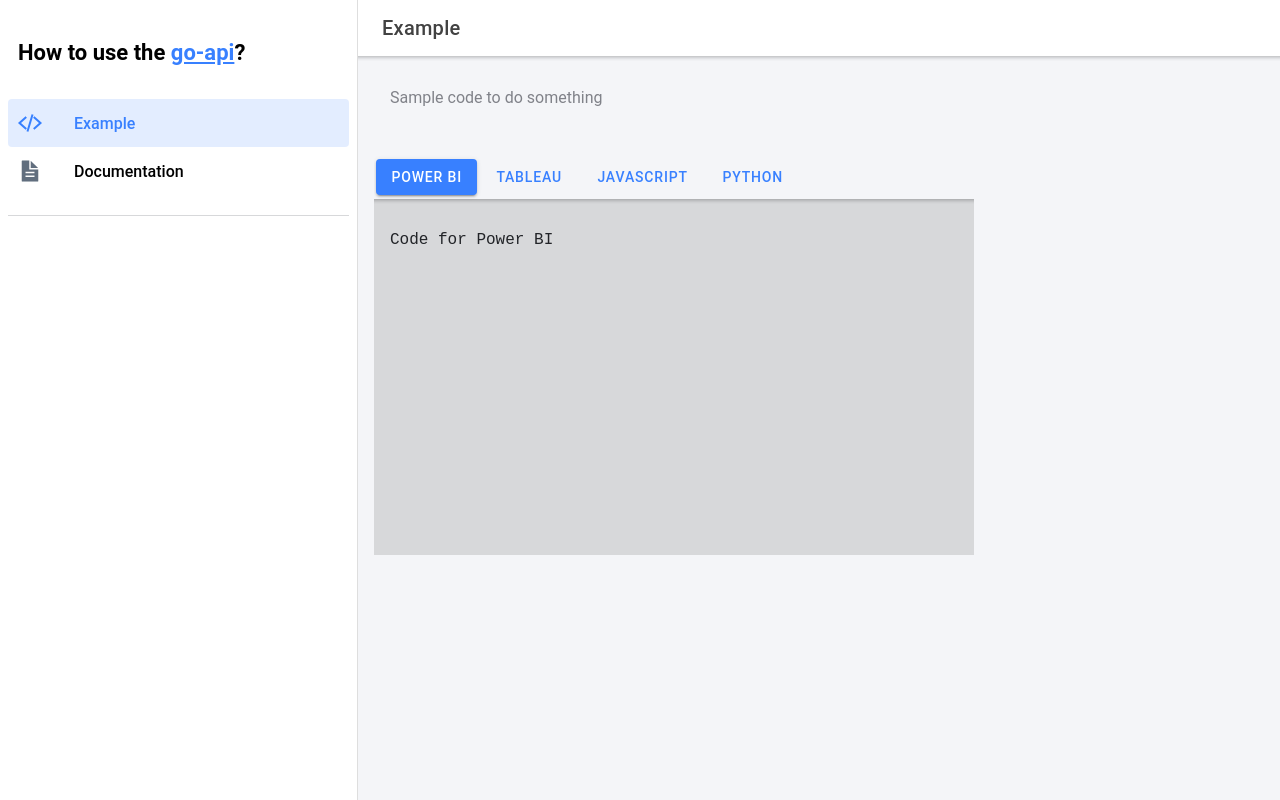
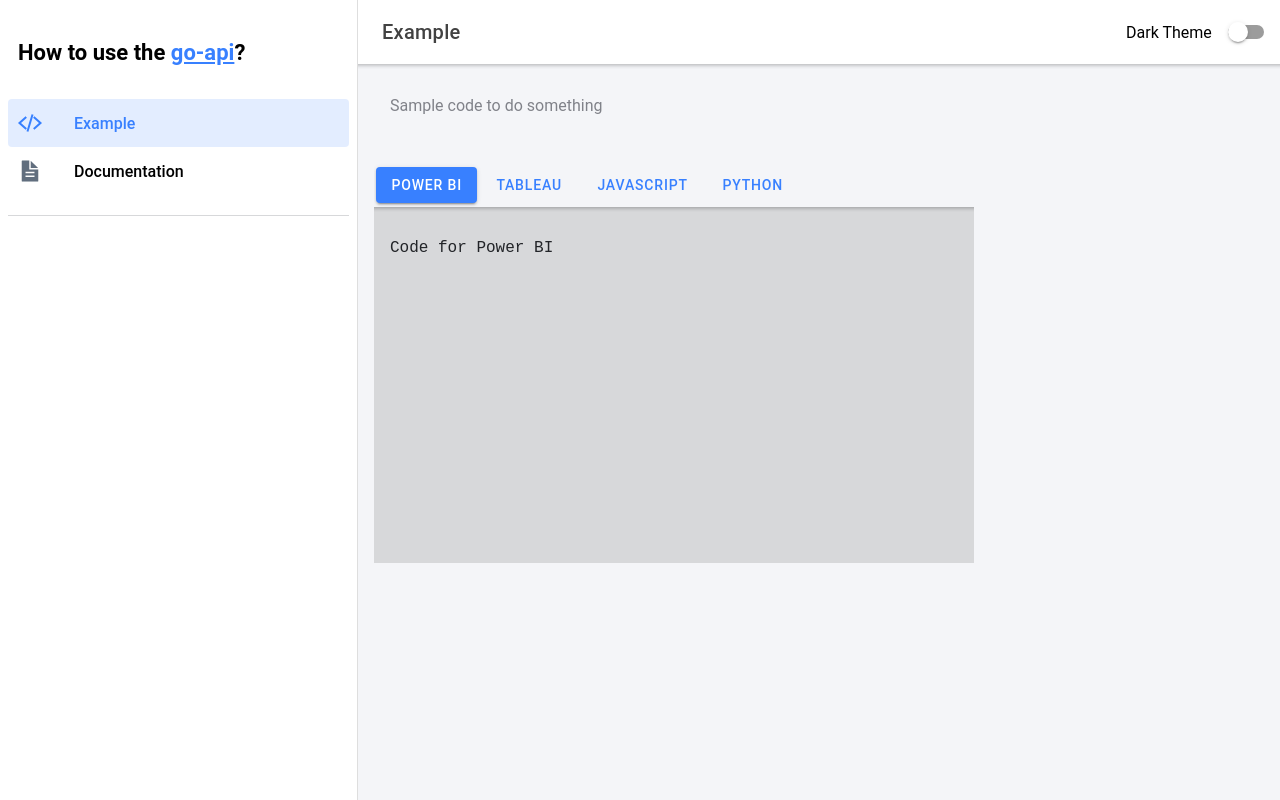
Before and after one commit to IFRCGo/how-to-use-the-go-api, a React (Create React App) app: page / in a window 1280 px wide. Built offline with nearby package versions, Linux system fonts and the light colour scheme.

Commit message:
feat: add checkbox to toggle dark theme

```diff
--- /dev/null
+++ b/src/components/Theme.tsx
@@ -0,0 +1,29 @@
+import { IonItem, IonLabel, IonList, IonToggle } from "@ionic/react";
+import React, { useState } from "react";
+import "./Theme.scss";
+
+export const Theme: React.FC = () => {
+    const isDarkPreferred = window.matchMedia("(prefers-color-scheme: dark)")
+        .matches;
+    const [checked, setChecked] = useState(isDarkPreferred);
+    document.body.classList.toggle("dark", checked);
+
+    return (
+        <IonList>
+            <IonItem lines="none">
+                <IonLabel>Dark Theme</IonLabel>
+                <IonToggle
+                    slot="end"
+                    checked={checked}
+                    onIonChange={event => {
+                        document.body.classList.toggle(
+                            "dark",
+                            event.detail.checked
+                        );
+                        setChecked(event.detail.checked);
+                    }}
+                ></IonToggle>
+            </IonItem>
+        </IonList>
+    );
+};
--- a/src/pages/Page.tsx
+++ b/src/pages/Page.tsx
@@ -10,6 +10,7 @@
 } from "@ionic/react";
 import React from "react";
 import { CodeContainer } from "../components/CodeContainer";
+import { Theme } from "../components/Theme";
 import snippets from "../assets/snippets.json";
 import "./Page.css";
 
@@ -25,6 +26,9 @@
                         <IonMenuButton />
                     </IonButtons>
                     <IonTitle>{name}</IonTitle>
+                    <div slot="end">
+                        <Theme />
+                    </div>
                 </IonToolbar>
             </IonHeader>
 
@@ -34,7 +38,6 @@
                         <IonTitle size="large">{name}</IonTitle>
                     </IonToolbar>
                 </IonHeader>
-                {/* {JSON.stringify(snippet)} */}
                 <IonNote className="ion-margin ion-padding">
                     {snippet.description}
                 </IonNote>
--- a/src/theme/variables.scss
+++ b/src/theme/variables.scss
@@ -76,13 +76,9 @@
     --ion-color-light-tint: #f5f6f9;
 }
 
-@media (prefers-color-scheme: dark) {
-    /*
-   * Dark Colors
-   * -------------------------------------------
-   */
+// Dark Colors
 
-    body {
+body.dark {
     --ion-color-primary: #428cff;
     --ion-color-primary-rgb: 66, 140, 255;
     --ion-color-primary-contrast: #ffffff;
@@ -147,12 +143,9 @@
     --ion-color-light-tint: #383a3e;
 }
 
-    /*
-   * iOS Dark Theme
-   * -------------------------------------------
-   */
+// iOS Dark Theme
 
-    .ios body {
+.ios body.dark {
     --ion-background-color: #000000;
     --ion-background-color-rgb: 0, 0, 0;
 
@@ -186,12 +179,9 @@
     --ion-card-background: #1c1c1d;
 }
 
-    /*
-   * Material Design Dark Theme
-   * -------------------------------------------
-   */
+// Material Design Dark Theme
 
-    .md body {
+.md body.dark {
     --ion-background-color: #121212;
     --ion-background-color-rgb: 18, 18, 18;
 
@@ -228,4 +218,3 @@
 
     --ion-card-background: #1e1e1e;
 }
-}
```
Also changed, not shown: src/components/Theme.scss (added). Lines whose indentation alone changed are shown as unchanged.
